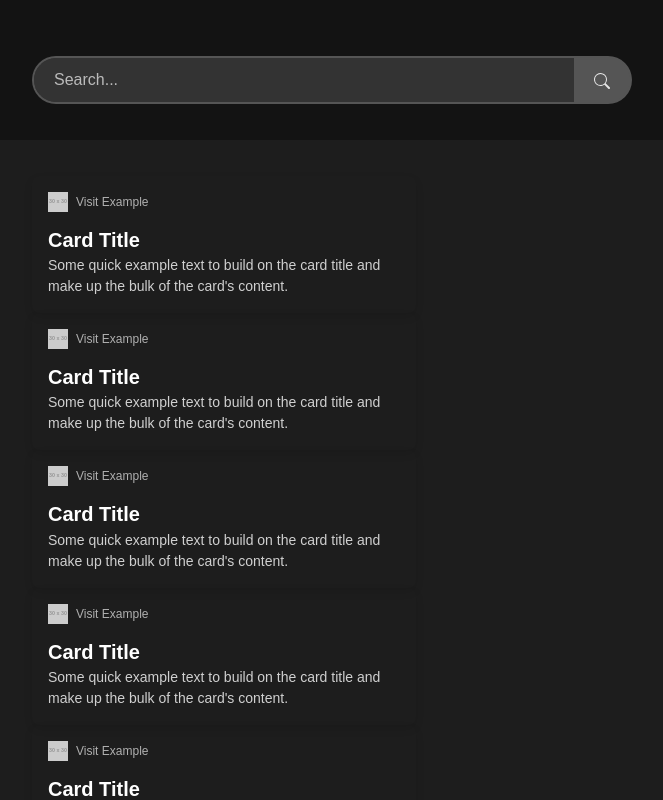
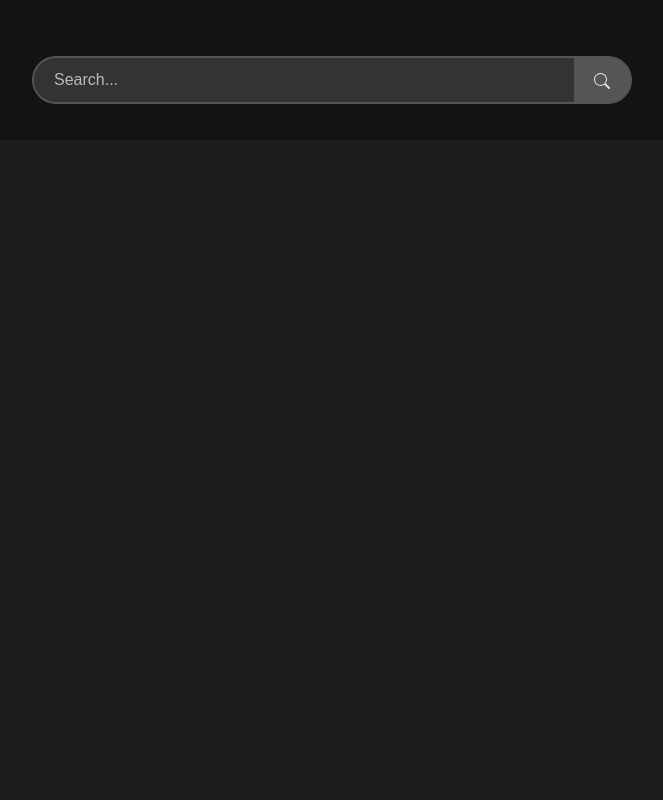
Before and after one commit to Filipcio12/Search-engine, a React (Create React App) app in the folder frontend/src/: page / in a window 1280 px wide. Shown: the top 800 px of the page, without its empty margins (74-737 px from the left). Built offline with nearby package versions, Linux system fonts and the light colour scheme.

Commit message:
feat: sending requests through SearchBar (no cors yet)

```diff
--- a/frontend/src/package.json
+++ b/frontend/src/package.json
@@ -6,6 +6,7 @@
     "@testing-library/jest-dom": "^5.17.0",
     "@testing-library/react": "^13.4.0",
     "@testing-library/user-event": "^13.5.0",
+    "axios": "^1.7.3",
     "react": "^18.3.1",
     "react-dom": "^18.3.1",
     "react-scripts": "5.0.1",
--- a/frontend/src/src/components/search-bar/index.js
+++ b/frontend/src/src/components/search-bar/index.js
@@ -1,12 +1,23 @@
 import './index.css';
 import React, {useState} from 'react';
+import axios from 'axios';
 
-export default function SearchBar() {
+export default function SearchBar({onSearch}) {
     const [query, setQuery] = useState('');
 
     const handleSearch = () => {
         if (query.trim()) {
             console.log('Searching for:', query);
+            axios.get('http://localhost:8000/search', {
+                params: {
+                    query: query
+                }
+            })
+            .then(response => {
+                console.log(response.data);
+                onSearch(response.data);
+            })
+            .catch(error => console.error('ERROR:', error));
         }
     }
 
--- a/frontend/src/src/components/url-card/index.js
+++ b/frontend/src/src/components/url-card/index.js
@@ -1,17 +1,21 @@
 import './index.css';
 
-export default function UrlCard() {
+export default function UrlCard({
+    url = 'https://example.com',
+    title = 'Card Title',
+    content = "Some quick example text to build on the card title and make up the bulk of the card's content."
+}) {
     return (
         <div className="card" style={{ width: '24rem', backgroundColor: 'transparent', border: 'none' }}>
             <div className="card-body">
                 <div className="d-flex align-items-center mb-3">
                     <img src="https://via.placeholder.com/30" alt="Logo" className="card-logo me-2" />
-                    <span className="card-link-text">Visit Example</span>
+                    <span className="card-link-text">{url}</span>
                 </div>
                 <h5 className="card-title">
-                    <a href="https://example.com" className="card-title-link" target="_blank" rel="noopener noreferrer">Card Title</a>
+                    <a href={url} className="card-title-link" target="_blank" rel="noopener noreferrer">{title}</a>
                 </h5>
-                <p className="card-text">Some quick example text to build on the card title and make up the bulk of the card's content.</p>
+                <p className="card-text">{content}</p>
             </div>
         </div>
     );
--- a/frontend/src/src/pages/searchpage/index.js
+++ b/frontend/src/src/pages/searchpage/index.js
@@ -1,8 +1,15 @@
+import { useState } from "react";
 import SearchBar from "../../components/search-bar";
 import UrlCard from "../../components/url-card";
 import './index.css';
 
 export default function SearchPage() {
+    const [results, setResults] = useState([]);
+
+    const handleSearchResults = (data) => {
+        setResults(data);
+    };
+
     const urlCards = Array.from({ length: 10 }, (_, index) => (
         <UrlCard key={index} />
     ));
@@ -13,7 +20,7 @@ export default function SearchPage() {
                 <div className="container">
                     <div className="row">
                         <div className="col-md-8 ms-3">
-                            <SearchBar />
+                            <SearchBar onSearch={handleSearchResults}/>
                         </div>
                     </div>
                 </div>
@@ -22,7 +29,9 @@ export default function SearchPage() {
             <div className="container">
                 <div className="row">
                     <div className="col-md-8 ms-3">
-                        {urlCards}
+                        {results.map((result) => (
+                            <UrlCard />
+                        ))}
                     </div>
                     <div className="col-md-4">
                         {/* Empty for now */}
```
Also changed, not shown: 1 other file (tests, documents, lock files or other folders).
